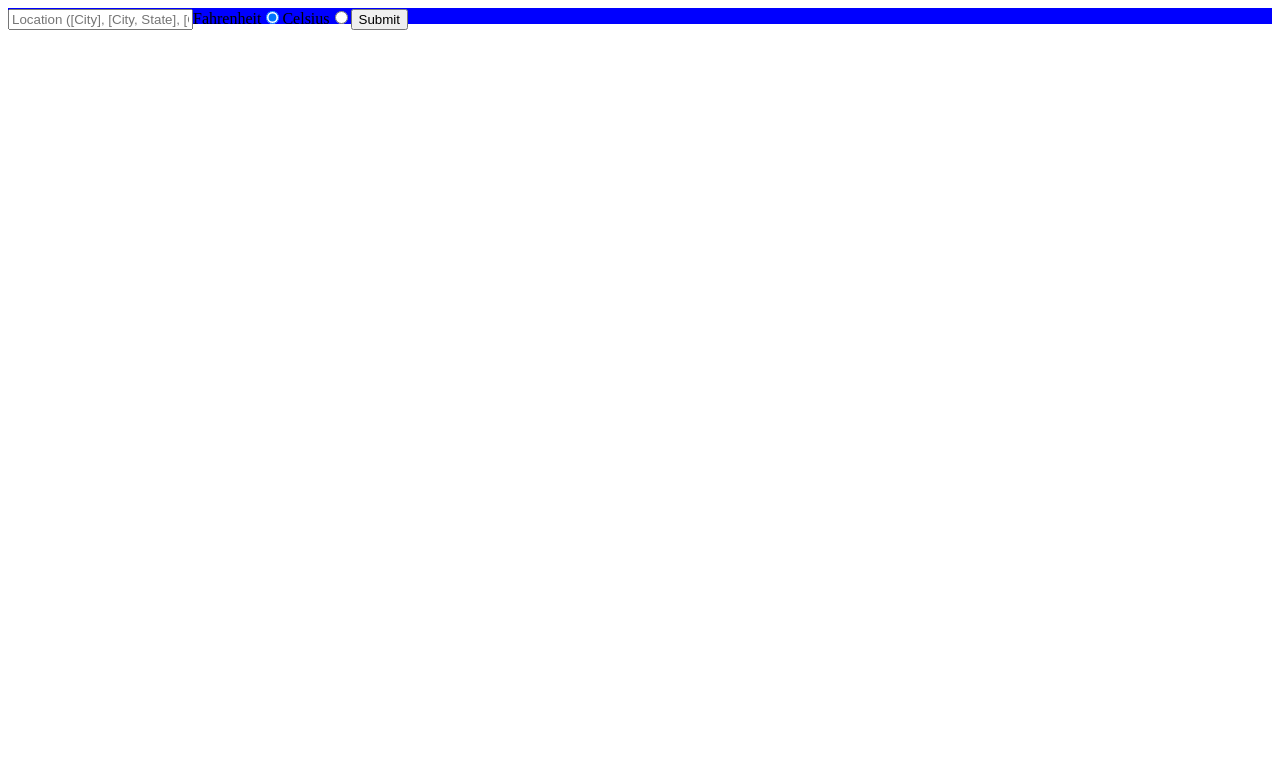
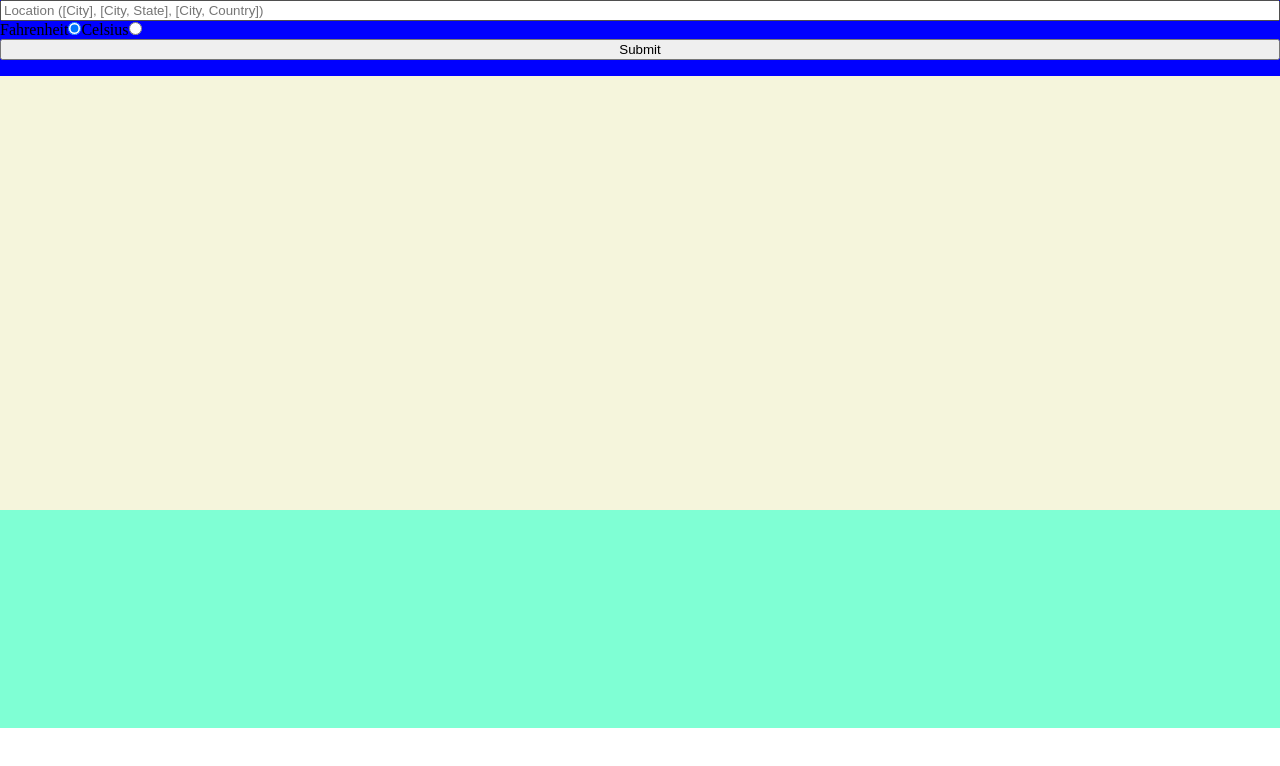
Before and after one commit to SloaneTribble/weather-mate, a website built with webpack: page dist/index.html in a window 1280 px wide. Built offline with nearby package versions, Linux system fonts and the light colour scheme.

Commit message:
Begin polishing appearance

```diff
--- a/src/display-daily.js
+++ b/src/display-daily.js
@@ -36,8 +36,6 @@
   container.appendChild(min);
   container.appendChild(max);
   container.appendChild(image);
-
-  document.body.appendChild(container);
 };
 
 const format = function capitalizeFirstWord(description) {
--- a/src/display-five-day.js
+++ b/src/display-five-day.js
@@ -21,21 +21,25 @@
     day.textContent = forecast.date;
 
     const overview = document.createElement("img");
+    overview.classList.add("five-day-img");
     const description = forecast.description;
     console.log(description);
     overview.src = choosePicture(description);
+
+    const imageContainer = document.createElement("div");
+    imageContainer.classList.add("five-day-img-container");
+
+    imageContainer.appendChild(overview);
 
     const avgTemp = document.createElement("div");
     avgTemp.textContent = forecast.temp + "\xB0";
 
     dayContainer.appendChild(day);
-    dayContainer.appendChild(overview);
+    dayContainer.appendChild(imageContainer);
     dayContainer.appendChild(avgTemp);
 
     fiveDayContainer.appendChild(dayContainer);
   }
-
-  document.body.appendChild(fiveDayContainer);
 
   return;
 };
--- a/src/fill-page.js
+++ b/src/fill-page.js
@@ -65,16 +65,19 @@
   celsius.value = "celsius";
   celsius.id = "celsius";
 
+  const tempContainer = document.createElement("div");
+  tempContainer.appendChild(fLabel);
+  tempContainer.appendChild(fahrenheit);
+  tempContainer.appendChild(cLabel);
+  tempContainer.appendChild(celsius);
+
   const submit = document.createElement("button");
   submit.classList.add("submit-button");
   submit.type = "submit";
   submit.textContent = "Submit";
 
   form.appendChild(location);
-  form.appendChild(fLabel);
-  form.appendChild(fahrenheit);
-  form.appendChild(cLabel);
-  form.appendChild(celsius);
+  form.appendChild(tempContainer);
   form.appendChild(submit);
 
   return form;
--- a/src/style.css
+++ b/src/style.css
@@ -1,6 +1,46 @@
+html,
+body{
+    box-sizing: border-box;
+}
+
+body{
+    min-height: 100vh;
+    display: flex;
+    flex: 1;
+    flex-direction: column;
+}
+
+*,
+*:before,
+*:after{
+    box-sizing: inherit;
+    margin: 0;
+}
+
+.main-container{
+    min-height: 100vh;
+    max-height: 100vh;
+    height: 100%;
+    flex: 1;
+    min-width: 100vw;
+    max-width: 100vw;
+    display: grid;
+    grid-template-rows: 1fr 6fr 3fr 1fr;
+}
+
+
 .header{
+    height: 100%;
+    background-color: blue;
+    display: grid;
+}
+
+.form{
+    display: grid;
+}
+
+.error-bar{
     height: 1rem;
-    background-color: blue;
 }
 
 .daily-forecast-container{
@@ -9,4 +49,19 @@
 
 .five-day-forecast-container{
     background-color:aquamarine;
+    display: grid;
+    grid-template-columns: repeat(5, 1fr);
 }
+
+.day-container{
+    width: 100%;
+    max-width: 100%;
+}
+
+.five-day-img-container{
+    width: 80%;
+}
+
+.five-day-img{
+    max-width: 100%;
+}
```
Also changed, not shown: dist/bundle.js, 1 other file.
